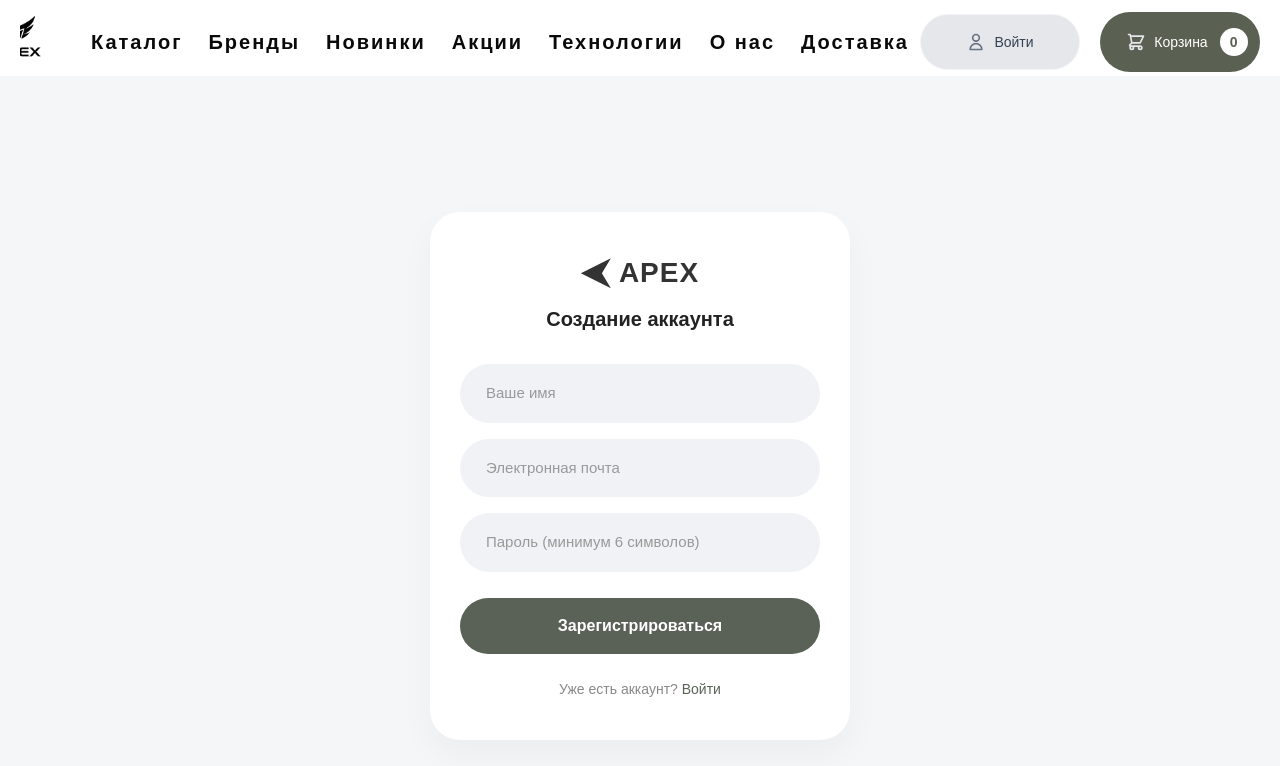
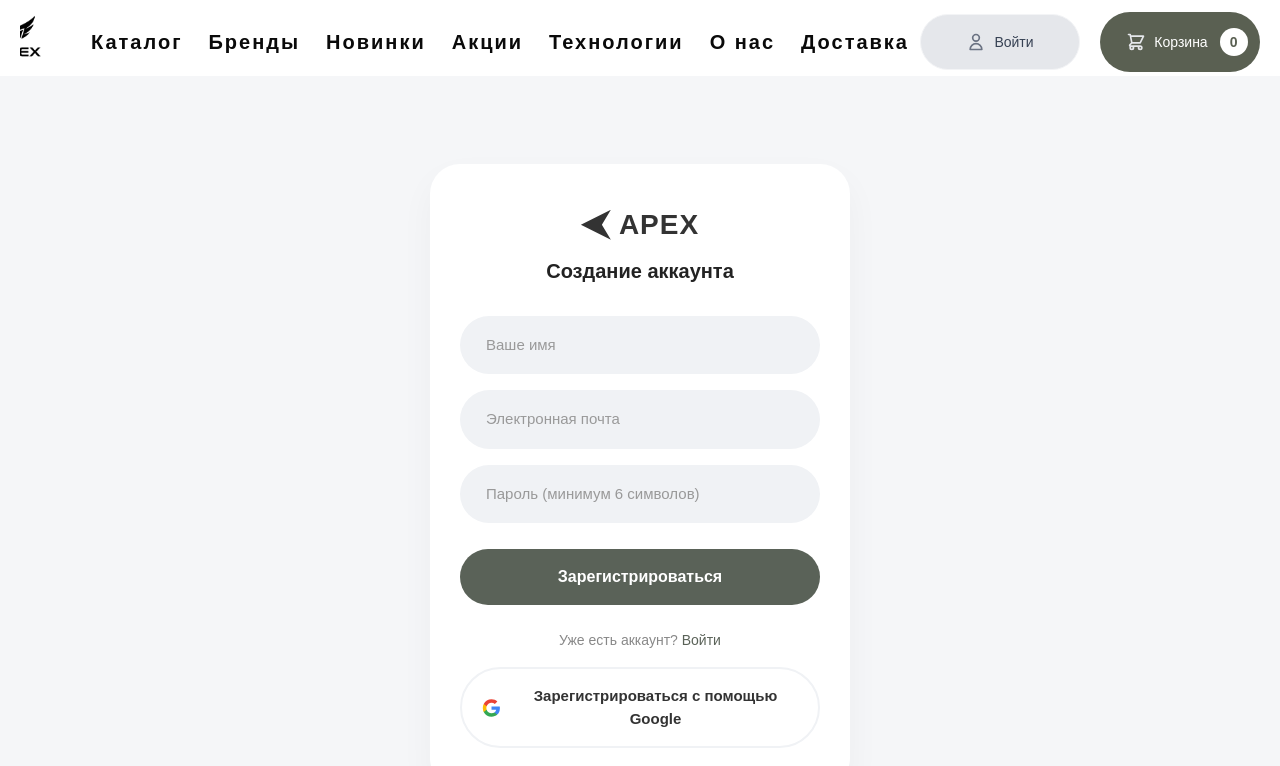
Before and after one commit to Ilya-dobri/apex-shoes-market, a Next.js app: page /authorisation/register in a window 1280 px wide. Shown: the top 766 px of the page. Built offline with nearby package versions, Linux system fonts and the light colour scheme; no server answers.

Commit message:
Google sign-in and registration logic has been added

```diff
--- a/components/Authorisation.tsx
+++ b/components/Authorisation.tsx
@@ -3,7 +3,7 @@
 import React, { useState } from 'react';
 import Link from 'next/link';
 import { useRouter } from 'next/navigation';
-import { signInWithEmailAndPassword } from 'firebase/auth';
+import { GoogleAuthProvider, signInWithEmailAndPassword, signInWithPopup } from 'firebase/auth';
 import { auth } from '@/dataBase/firebaseConfig';
 
 
@@ -43,6 +43,31 @@ const [error, setError] = useState('');
       setIsLoading(false); // Выключаем загрузку в любом случае
     }
   };
+
+
+  const handleGoogleSignIn = async () => {
+    // Защита от двойного клика: если уже грузимся, выходим из функции
+    if (isLoading) return;
+
+    setError('');
+    setIsLoading(true); // Включаем блокировку кнопок
+    const provider = new GoogleAuthProvider();
+
+    try {
+      await signInWithPopup(auth, provider);
+      console.log('✅ Вход через Google успешно выполнен!');
+      router.push(`/authorisation/profile`);
+    } catch (err: any) {
+      console.error('❌ Ошибка входа через Google:', err);
+      // Игнорируем и закрытие окна пользователем, и отмену запроса из-за спама кликами
+      if (err.code !== 'auth/popup-closed-by-user' && err.code !== 'auth/cancelled-popup-request') {
+        setError('Ошибка при авторизации через Google. Попробуйте еще раз.');
+      }
+    } finally {
+      setIsLoading(false); // Обязательно выключаем загрузку в конце
+    }
+  };
+
   return (
     <div className="min-h-screen w-full bg-[#f5f6f8] flex items-center justify-center p-5 text-[#333] font-sans">
       <div className="w-full max-w-[420px] bg-white rounded-[30px] px-[30px] py-[40px] shadow-[0_15px_35px_rgba(0,0,0,0.04)] text-center">
@@ -85,7 +110,19 @@ const [error, setError] = useState('');
             {isLoading ? 'Входим...' : 'Войти'}
           </button>
         </form>
-
+        <button
+          type="button"
+          onClick={handleGoogleSignIn}
+          className="w-full flex items-center justify-center gap-3 px-5 py-4 bg-white border-2 border-[#f0f2f5] rounded-full text-[15px] font-semibold text-[#333] cursor-pointer transition-all duration-300 hover:bg-[#f9fafb] active:scale-[0.98]"
+        >
+          <svg width="20" height="20" viewBox="0 0 24 24">
+            <path fill="#4285F4" d="M22.56 12.25c0-.78-.07-1.53-.2-2.25H12v4.26h5.92c-.26 1.37-1.04 2.53-2.21 3.31v2.77h3.57c2.08-1.92 3.28-4.74 3.28-8.09z"/>
+            <path fill="#34A853" d="M12 23c2.97 0 5.46-.98 7.28-2.66l-3.57-2.77c-.98.66-2.23 1.06-3.71 1.06-2.86 0-5.29-1.93-6.16-4.53H2.18v2.84C3.99 20.53 7.7 23 12 23z"/>
+            <path fill="#FBBC05" d="M5.84 14.09c-.22-.66-.35-1.36-.35-2.09s.13-1.43.35-2.09V7.07H2.18C1.43 8.55 1 10.22 1 12s.43 3.45 1.18 4.93l2.85-2.22.81-.62z"/>
+            <path fill="#EA4335" d="M12 5.38c1.62 0 3.06.56 4.21 1.64l3.15-3.15C17.45 2.09 14.97 1 12 1 7.7 1 3.99 3.47 2.18 7.07l3.66 2.84c.87-2.6 3.3-4.53 6.16-4.53z"/>
+          </svg>
+          Войти через Google
+        </button>
         <div className="mt-[25px] text-[14px] flex flex-col gap-2.5">
           <Link
             href="/forgot-password"
--- a/components/Header.tsx
+++ b/components/Header.tsx
@@ -76,7 +76,7 @@ const Header = () => {
       <div className="flex gap-2 lg:gap-5 justify-center items-center">
 
         {/* Войти / Профиль */}
-        <Link href="/authorisation">
+        <Link href="/authorisation/profile">
           <button className="
             flex justify-center items-center rounded-full border border-gray-100 text-gray-700 transition-colors hover:border-gray-400 hover:bg-gray-300 bg-gray-200
             /* ТЕЛЕФОН: компактная круглая кнопка, скрываем текст */
--- a/components/Profile.tsx
+++ b/components/Profile.tsx
@@ -212,8 +212,9 @@ const handleLogout = async () => {
        <div>
         <h1>избраные</h1>
         {favorite.map((f) => (
-          <div key={f}>
+          <div key={f.id}>
               <h1>{f.name}</h1>
+
           </div>
         ))}
 
--- a/components/Registration.tsx
+++ b/components/Registration.tsx
@@ -3,7 +3,7 @@
 import React, { useState } from 'react';
 import Link from 'next/link';
 import { useRouter } from 'next/navigation';
-import { createUserWithEmailAndPassword } from 'firebase/auth';
+import { createUserWithEmailAndPassword, GoogleAuthProvider, signInWithPopup } from 'firebase/auth';
 import { doc, setDoc } from 'firebase/firestore';
 // Обязательно проверь путь до твоего файла инициализации Firebase!
 import { auth, db } from '@/dataBase/firebaseConfig';
@@ -60,6 +60,22 @@ const Registration = () => {
       setIsLoading(false);
     }
   };
+  const handleSubmitWithGoogle = async () => {
+    const provider = new GoogleAuthProvider();
+
+      const userCredential = await signInWithPopup(auth, provider)
+       const user = userCredential.user;
+       await setDoc(doc(db, "users", user.uid), {
+        uid: user.uid,
+        name: user.displayName,
+        email: email,
+        role: "user", // Базовая роль для новых клиентов
+        createdAt: new Date()
+      });
+    router.push('/authorisation/profile')
+  }
+
+
 
   return (
     <div className="min-h-screen w-full bg-[#f5f6f8] flex items-center justify-center p-5 text-[#333] font-sans">
@@ -131,6 +147,20 @@ const Registration = () => {
             Уже есть аккаунт? <span className="text-[#5a6258] hover:text-[#333] transition-colors duration-200">Войти</span>
           </Link>
         </div>
+        <button
+          type="button"
+          onClick={handleSubmitWithGoogle}
+          disabled={isLoading}
+          className="w-full flex items-center justify-center gap-3 px-5 py-4 mt-4 bg-white border-2 border-[#f0f2f5] rounded-full text-[15px] font-semibold text-[#333] cursor-pointer transition-all duration-300 hover:bg-[#f9fafb] active:scale-[0.98] disabled:opacity-70 disabled:cursor-not-allowed"
+        >
+          <svg width="20" height="20" viewBox="0 0 24 24">
+            <path fill="#4285F4" d="M22.56 12.25c0-.78-.07-1.53-.2-2.25H12v4.26h5.92c-.26 1.37-1.04 2.53-2.21 3.31v2.77h3.57c2.08-1.92 3.28-4.74 3.28-8.09z"/>
+            <path fill="#34A853" d="M12 23c2.97 0 5.46-.98 7.28-2.66l-3.57-2.77c-.98.66-2.23 1.06-3.71 1.06-2.86 0-5.29-1.93-6.16-4.53H2.18v2.84C3.99 20.53 7.7 23 12 23z"/>
+            <path fill="#FBBC05" d="M5.84 14.09c-.22-.66-.35-1.36-.35-2.09s.13-1.43.35-2.09V7.07H2.18C1.43 8.55 1 10.22 1 12s.43 3.45 1.18 4.93l2.85-2.22.81-.62z"/>
+            <path fill="#EA4335" d="M12 5.38c1.62 0 3.06.56 4.21 1.64l3.15-3.15C17.45 2.09 14.97 1 12 1 7.7 1 3.99 3.47 2.18 7.07l3.66 2.84c.87-2.6 3.3-4.53 6.16-4.53z"/>
+          </svg>
+          Зарегистрироваться с помощью Google
+        </button>
       </div>
     </div>
   );
```
Also changed, not shown: 1 other file (tests, documents, lock files or other folders).
